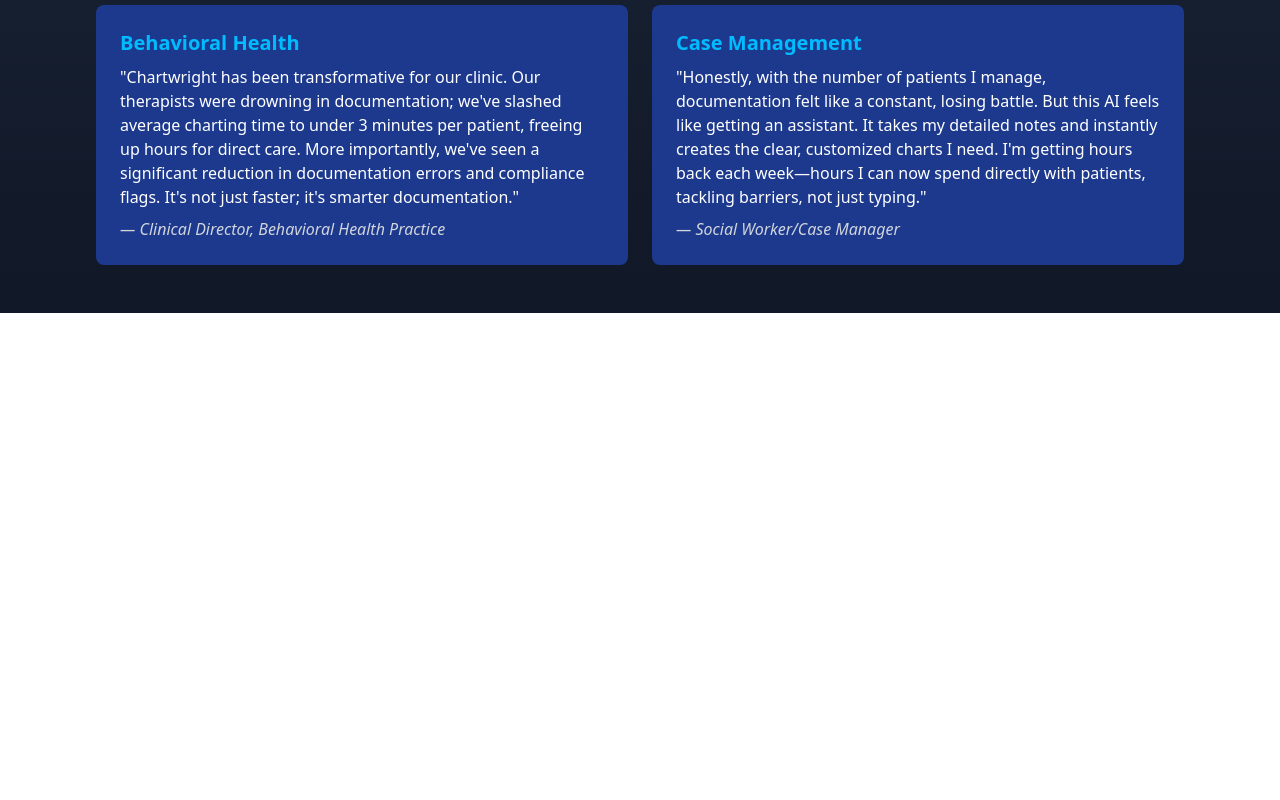
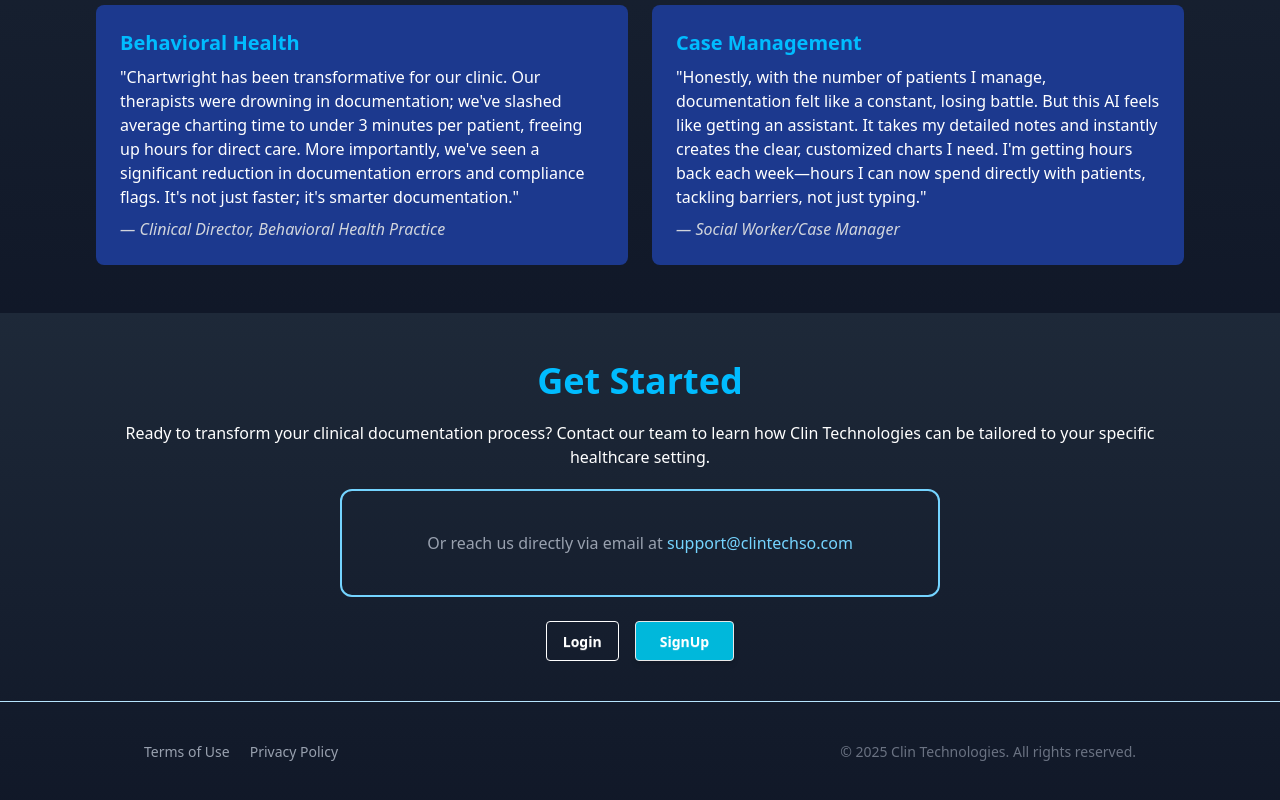
Before and after one commit to PranayChowdhury00/clin_job_task, a React (Vite) app: page / in a window 1280 px wide. Shown: the part 3509-4309 px from the top of the page. Before the commit the page ends 3822 px from the top, so only its background shows below. Built offline with nearby package versions, Linux system fonts and the light colour scheme.

Commit message:
finished the work of footer

```diff
--- a/src/pages/Footer/Footer.jsx
+++ b/src/pages/Footer/Footer.jsx
@@ -1,11 +1,59 @@
-import React from 'react';
+import React from "react";
 
 const Footer = () => {
- return (
-  <div>
+  return (
+    <div className="bg-gradient-to-b from-gray-800 to-gray-900 text-white py-12">
+      <div className="max-w-6xl mx-auto px-6 text-center">
+        <h1 className="text-4xl font-bold text-sky-400 mb-5">
+          Get Started
+        </h1>
+        <p className="text-white font-medium mt-5 mb-5">
+          Ready to transform your clinical documentation process? Contact our
+          team to learn how Clin Technologies can be tailored to your specific
+          healthcare setting.
+        </p>
 
-  </div>
- );
+        <div className="max-w-[600px] mx-auto rounded-xl border-2 border-sky-300 p-10 text-center">
+          <p className="text-gray-400 font-medium">
+            Or reach us directly via email at{" "}
+            <a
+              href="mailto:support@clintechso.com"
+              className="text-sky-300 hover:underline"
+            >
+              support@clintechso.com
+            </a>
+          </p>
+        </div>
+
+        <div className="flex justify-center gap-4 mt-6">
+          <button className="btn btn-outline text-white border-white hover:bg-white hover:text-gray-900 transition-all duration-300">
+            Login
+          </button>
+          <button className="btn px-6 py-2 bg-cyan-500 text-white font-semibold rounded shadow-md transition-all duration-300 hover:shadow-cyan-400/50 hover:shadow-lg active:translate-y-[-2px]">
+            SignUp
+          </button>
+        </div>
+      </div>
+
+      <hr className="text-sky-200 mt-10 mb-10" />
+
+      <div className="max-w-6xl mx-auto px-6 md:px-20 flex flex-col md:flex-row justify-between items-center gap-4 text-sm text-gray-400">
+        <div className="flex gap-5">
+          <a href="#" className="hover:text-sky-300 transition duration-300">
+            Terms of Use
+          </a>
+          <a href="#" className="hover:text-sky-300 transition duration-300">
+            Privacy Policy
+          </a>
+        </div>
+        <div>
+          <p className="text-gray-500">
+            &copy; 2025 Clin Technologies. All rights reserved.
+          </p>
+        </div>
+      </div>
+    </div>
+  );
 };
 
 export default Footer;
```
